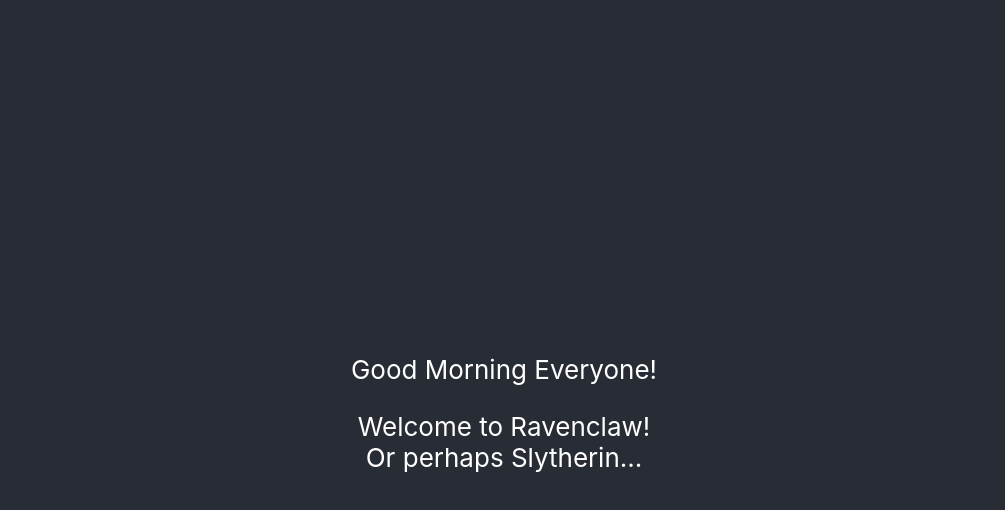
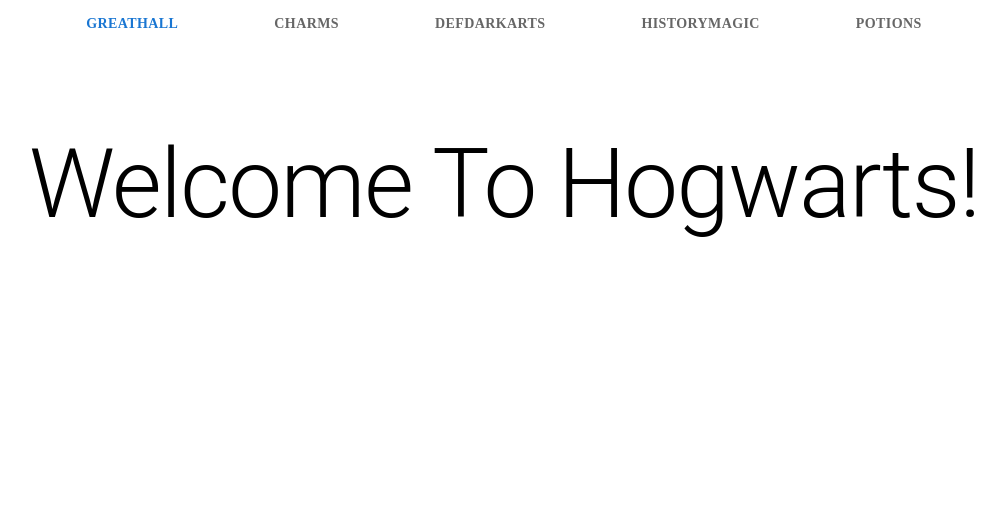
Before and after one commit to Hmndtyphn/harry-potter-house, a React (Create React App) app in the folder client/: page / in a window 1280 px wide. Shown: the top 510 px of the page, without its empty margins (136-1141 px from the left). Built offline with nearby package versions, Linux system fonts and the light colour scheme.

Commit message:
basic front end/ subjects page written, nav bar started, great hall started

```diff
--- a/client/src/App.js
+++ b/client/src/App.js
@@ -1,15 +1,61 @@
-import React from 'react';
-import GreatHall from './pages/GreatHall';
+import React, { useState } from 'react';
 import './App.css';
 
+import GreatHall from '../src/components/GreatHall/GreatHall'
+import Nav from '../src/components/Nav/Nav'
+import Charms from '../src/components/Charms/Charms'
+import DefDarkArts from '../src/components/DefDarkArts/DefDarkArts'
+import HistoryMagic from '../src/components/HistoryMagic/HistoryMagic'
+import Potions from '../src/components/Potions/Potions'
+
+
+// import sections from file structure
 function App() {
+  const [sections] = useState([
+    // nav bar sections for page scroll
+    {
+      name: 'GreatHall',
+      component: <GreatHall />
+    },
+
+    {
+      name: 'Charms',
+      component: <Charms />
+    },
+
+    {
+      name: 'DefDarkArts',
+      component: <DefDarkArts />
+    },
+
+    {
+      name: 'HistoryMagic',
+      component: <HistoryMagic />
+    },
+
+    {
+      name: 'Potions',
+      component: <Potions />
+    }
+
+  ])
+
+  // uses current state of sections
+  const [ currentSection, setCurrentSection ] = useState(sections[0])
+
+// Add routes instead here (look at app.js in shop shop)
   return (
-    <div className="App">
-      <header className="App-header">
-        <GreatHall />
-      </header>
+    <div>
+      <Nav
+      sections = {sections}
+      currentSection = {currentSection}
+      setCurrentSection = {setCurrentSection} />
+      <main>
+        {currentSection.component}
+      </main>
     </div>
   );
 }
 
+// exports app
 export default App;
--- /dev/null
+++ b/client/src/components/GreatHall/GreatHall.css
@@ -0,0 +1,25 @@
+.title {
+    font-family: "Sans Serif";
+    text-decoration: underline black 2px;
+    color: black;
+}
+
+.sub-title {
+    font-family: "Sans Serif";
+    font-size: 3.5rem;
+    text-decoration: underline black 2px;
+    color: black;
+}
+
+.GreatHall-title {
+    font-family: "Sans Serif";
+    text-decoration: underline black 2px;
+    color: black;
+}
+
+.GreatHall-content {
+    font-family: "Sans Serif";
+    font-weight: bold;
+    font-size: 2rem;
+    color: black;
+}
--- /dev/null
+++ b/client/src/components/GreatHall/GreatHall.js
@@ -0,0 +1,23 @@
+// import dependencies
+import React from "react";
+// import "./css/About.css";
+
+// mui
+import Typography from "@mui/material/Typography";
+// import Grid from "@mui/material/Grid";
+import Box from "@mui/material/Box";
+// import { Container } from "@mui/material";
+
+// about function
+function About() {
+    return (
+        <Box sx={{ px: 5, pt: 0, pb: 15 }}>
+        <Typography className="title" variant="h1" component="h1" align="center" sx={{pt: 10}} gutterBottom>
+            Welcome To Hogwarts!
+        </Typography>
+    </Box>
+  );
+}
+
+// export about page
+export default About;
--- /dev/null
+++ b/client/src/components/Nav/Nav.css
@@ -0,0 +1,18 @@
+.navigation {
+    background-color: #b2c5f460;
+}
+
+.nav-tabs {
+    font-family: "Permanent";
+    font-weight: bolder;
+    font-size: 18px;
+    color: black;
+}
+
+.css-1s94p7r-MuiButtonBase-root-MuiTab-root.Mui-selected {
+    color: #000000;
+}
+
+.css-1aquho2-MuiTabs-indicator {
+    background-color: #0060faad;
+}
--- /dev/null
+++ b/client/src/components/Nav/Nav.js
@@ -0,0 +1,75 @@
+import React, { useState } from "react";
+import { styled } from '@mui/material/styles';
+import {  Tabs, Tab } from '@mui/material';
+// import "./css/Nav.css";
+
+// top page tabs, using MUI
+const StyledTabs = styled((props) => (
+  <Tabs
+    {...props}
+    TabIndicatorProps={{ children: <span className="MuiTabs-indicatorSpan" /> }}
+  />
+)) ({
+  "& .MuiTabs-indicator": {
+    display: "flex",
+    justifyContent: "center",
+    backgroundColor: "transparent",
+    "& .MuiTabs-indicatorSpan": {
+     backgroundColor: "transparent"
+    }
+  }
+})
+
+// on click event for nav bar tabs
+function LinkTab(props) {
+    return (
+        <Tab
+          component="a"
+          onClick={(event) => {
+              event.preventDefault();
+          }}
+          {...props} />
+    )
+}
+
+// navbar styling/ on click styling
+const StyledLink = styled((props) =>
+  <LinkTab {...props} />)(
+    ({ theme }) => ({
+      fontFamily: "Sans Serif",
+      fontWeight: "Bold",
+      color: "#00000",
+      "&.Mui-selected": {
+        color: "dark-blue",
+
+      }
+    })
+  )
+
+  // display page based on current tab state/ sets value to chosen value
+function NavTabs(props) {
+  const { sections = [], currentSection, setCurrentSection } = props;
+  const [value, setValue] = useState(0);
+
+  const handleChange = (event, newValue) => {
+      setValue(newValue);
+  };
+
+  // returns above functions and maps as navbar html
+  return (
+    <header>
+      <nav>
+        <StyledTabs centered className="navigation" value={value} onChange={handleChange} aria-label="nav tabs">
+            {sections.map((section) => (
+                <StyledLink key={section.name} label={section.name} href={`#${section.name}`} className={`${currentSection.name === section.name && 'navActive'} nav-tabs`} sx={{px: 6}} onClick={() => {
+                    setCurrentSection(section);
+                }}/>
+            ))}
+        </StyledTabs>
+      </nav>
+    </header>
+  );
+}
+
+// exports the navtabs
+export default NavTabs;
```
Also changed, not shown: client/src/theme.js (added, +34 -0 lines), client/src/components/Charms/Charms.js (added), client/src/components/DefDarkArts/DefDarkArts.js (added), client/src/components/HistoryMagic/HistoryMagic.js (added), client/src/components/Potions/Potions.js (added).
